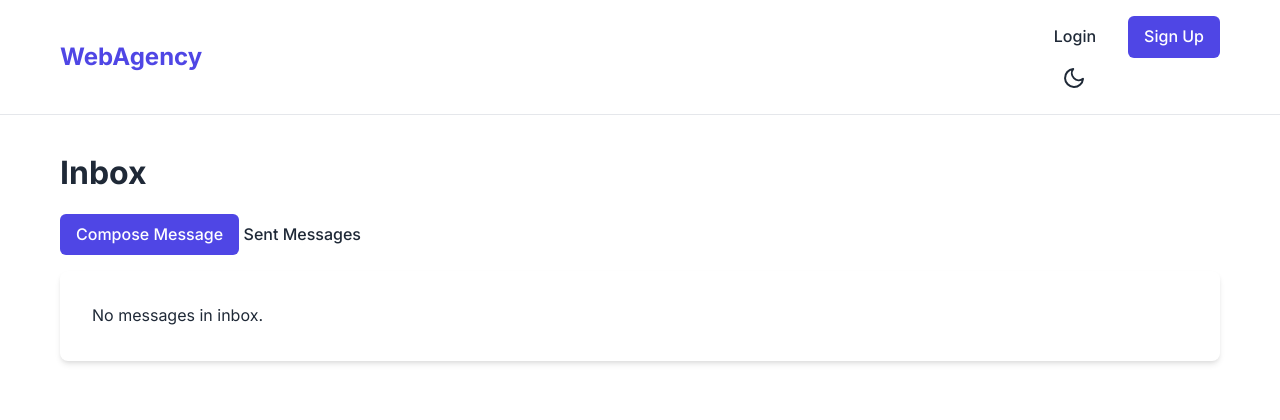
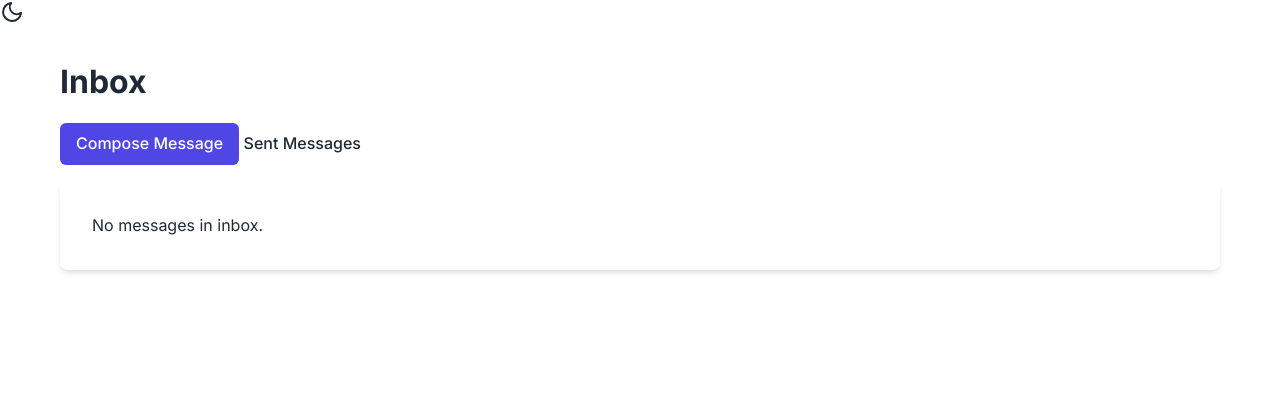
Before and after one commit to adarshmarvel22/WebNeuro, a Django app: page /communication/inbox/ in a window 1280 px wide. Shown: the top 420 px of the page. Run offline with Django 4.2, Linux system fonts and the light colour scheme; the visitor is signed in with stand-in values (Sample User, id 1); data that the repository does not hold is empty.

Commit message:
fix login/signup

```diff
--- a/accounts/templates/registration/login.html
+++ b/accounts/templates/registration/login.html
@@ -1,4 +1,5 @@
 {% extends 'base.html' %}
+{% load socialaccount %}
 
 {% block title %}Login - WebAgency{% endblock %}
 
@@ -25,7 +26,6 @@
         </form>
 
         <div class="mt-4 text-center">
-            {% load socialaccount %}
             <a href="{% provider_login_url 'google' %}" class="btn"
                 style="width: 100%; background-color: #db4437; color: white; margin-bottom: 1rem; display: block; text-align: center; text-decoration: none;">Login
                 with Google</a>
--- a/accounts/templates/registration/signup.html
+++ b/accounts/templates/registration/signup.html
@@ -1,4 +1,5 @@
 {% extends 'base.html' %}
+{% load socialaccount %}
 
 {% block title %}Sign Up - WebAgency{% endblock %}
 
@@ -29,7 +30,6 @@
         </form>
 
         <div class="mt-4 text-center">
-            {% load socialaccount %}
             <a href="{% provider_login_url 'google' %}" class="btn"
                 style="width: 100%; background-color: #db4437; color: white; margin-bottom: 1rem; display: block; text-align: center; text-decoration: none;">Sign
                 Up with Google</a>
--- a/templates/base.html
+++ b/templates/base.html
@@ -9,22 +9,6 @@
     <link rel="stylesheet" href="{% static 'css/style.css' %}">
     <link href="https://fonts.googleapis.com/css2?family=Inter:wght@400;500;600;700&display=swap" rel="stylesheet">
 </head>
-
-<body>
-    <header class="header">
-        <div class="container header-content">
-            <a href="{% url 'home' %}" class="logo">WebAgency</a>
-            <nav class="nav">
-                <ul class="nav-list">
-                    <li><a href="{% url 'login' %}" class="nav-link">Login</a></li>
-                    <li><a href="{% url 'signup' %}" class="btn btn-primary">Sign Up</a></li>
-
-                </ul>
-                <button id="theme-toggle" class="theme-toggle" aria-label="Toggle Dark Mode">
-                    <svg class="sun-icon" xmlns="http://www.w3.org/2000/svg" width="24" height="24" viewBox="0 0 24 24"
-                        fill="none" stroke="currentColor" stroke-width="2" stroke-linecap="round"
-                        stroke-linejoin="round">
-                        <circle cx="12" cy="12" r="5"></circle>
 <line x1="12" y1="1" x2="12" y2="3"></line>
 <line x1="12" y1="21" x2="12" y2="23"></line>
 <line x1="4.22" y1="4.22" x2="5.64" y2="5.64"></line>
@@ -34,9 +18,8 @@
 <line x1="4.22" y1="19.78" x2="5.64" y2="18.36"></line>
 <line x1="18.36" y1="5.64" x2="19.78" y2="4.22"></line>
 </svg>
-                    <svg class="moon-icon" xmlns="http://www.w3.org/2000/svg" width="24" height="24" viewBox="0 0 24 24"
-                        fill="none" stroke="currentColor" stroke-width="2" stroke-linecap="round"
-                        stroke-linejoin="round">
+<svg class="moon-icon" xmlns="http://www.w3.org/2000/svg" width="24" height="24" viewBox="0 0 24 24" fill="none"
+    stroke="currentColor" stroke-width="2" stroke-linecap="round" stroke-linejoin="round">
     <path d="M21 12.79A9 9 0 1 1 11.21 3 7 7 0 0 0 21 12.79z"></path>
 </svg>
 </button>
```
Lines whose indentation alone changed are shown as unchanged.
